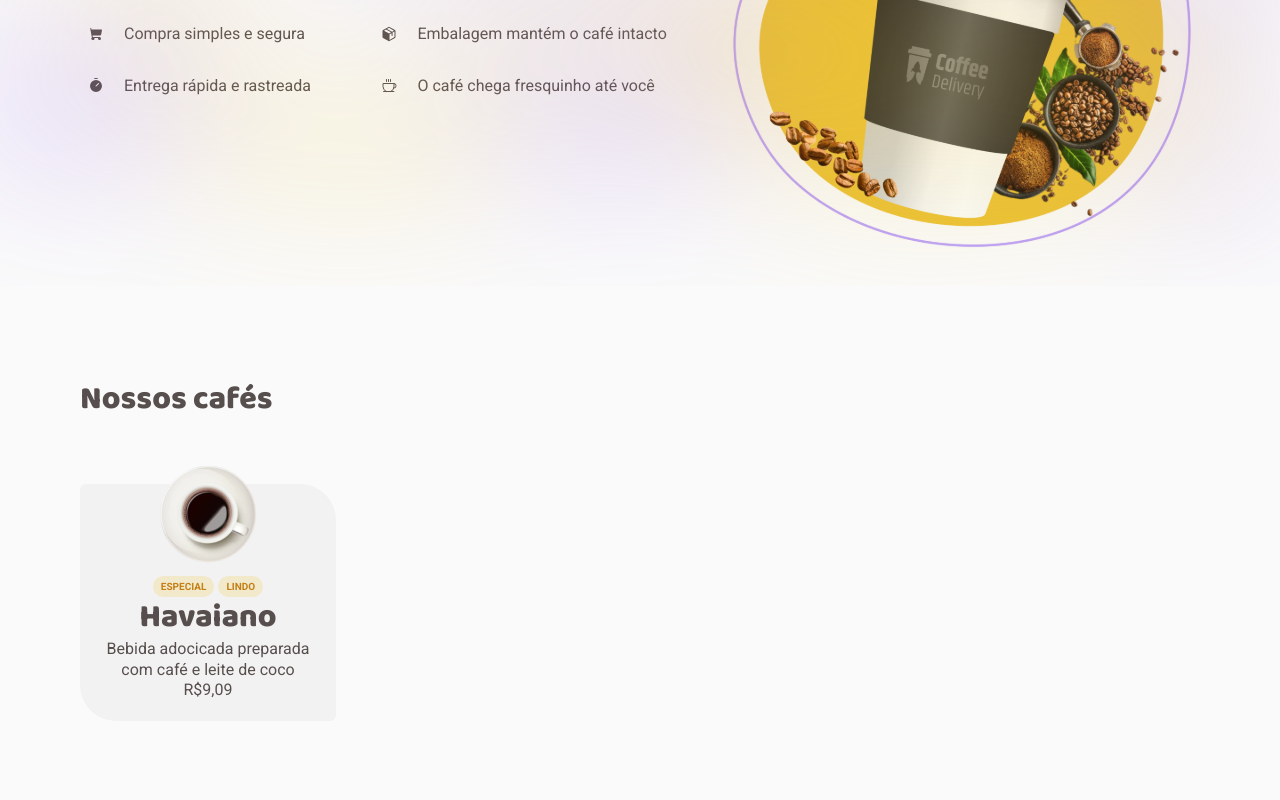
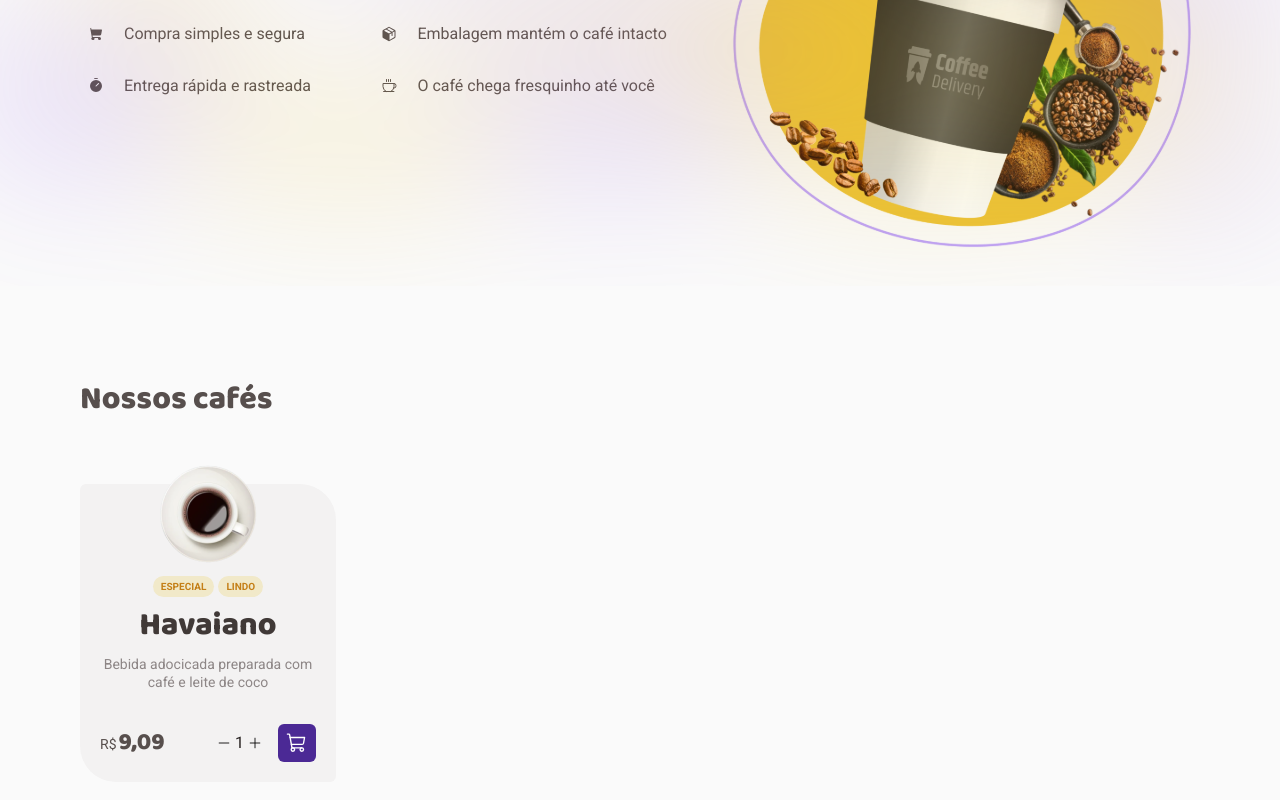
Before and after one commit to leonardoffirmino/desafio-coffe-delivery, a React (Vite) app: page / in a window 1280 px wide. Shown: the part 309-1109 px from the top of the page. Built offline with nearby package versions, Linux system fonts and the light colour scheme.

Commit message:
Finished compoment card

```diff
--- a/src/components/Card/index.tsx
+++ b/src/components/Card/index.tsx
@@ -7,9 +7,11 @@ import {
   Price,
   Tags,
   Title,
-} from './styles'
+} from './style'
 
 import americanoCoffe from '../../assets/coffes/americano.png'
+import { QuantityItem } from '../Form/QuantityItem/Index'
+import { ShoppingCart } from 'phosphor-react'
 
 export function Card() {
   return (
@@ -32,7 +34,13 @@ export function Card() {
           <span>9,09</span>
         </Price>
 
-        <Order></Order>
+        <Order>
+          <QuantityItem />
+
+          <button>
+            <ShoppingCart size={22} color="white" />
+          </button>
+        </Order>
       </ItemControl>
     </CardContainer>
   )
--- /dev/null
+++ b/src/components/Card/style.ts
@@ -0,0 +1,93 @@
+import styled from 'styled-components'
+import { mixins } from '../../styles/fontMixed'
+
+export const CardContainer = styled.div`
+  background-color: ${(props) => props.theme['base-card']};
+  padding: 0 1.25rem 1.25rem;
+  border-radius: 6px 36px;
+  width: 16rem;
+
+  display: flex;
+  flex-direction: column;
+
+  text-align: center;
+`
+
+export const CoffeImage = styled.img`
+  margin-top: -1.25rem;
+  max-width: 7.5rem;
+  max-height: 7.5rem;
+  align-self: center;
+`
+
+export const Tags = styled.div`
+  margin-top: 0.75rem;
+
+  display: flex;
+  align-items: center;
+  align-self: center;
+  gap: 4px;
+
+  span {
+    padding: 4px 8px;
+    border-radius: 100px;
+    background-color: ${(props) => props.theme['yellow-light']};
+    color: ${(props) => props.theme['yellow-dark']};
+    text-transform: uppercase;
+    ${mixins.fonts.tag};
+  }
+`
+export const Title = styled.h3`
+  margin-top: 8px;
+  width: 100%;
+
+  color: ${(props) => props.theme['base-subtitle']};
+  ${mixins.fonts.titleS}
+`
+export const Description = styled.span`
+  margin-top: 8px;
+  width: 100%;
+
+  color: ${(props) => props.theme['base-label']};
+  ${mixins.fonts.textS}
+`
+
+export const ItemControl = styled.div`
+  display: flex;
+  align-items: center;
+  justify-content: space-between;
+
+  margin-top: 32px;
+`
+export const Price = styled.div`
+  display: flex;
+  align-items: baseline;
+  gap: 2px;
+
+  span:first-child {
+    ${mixins.fonts.textS};
+    color: ${(props) => props.theme['base-text']};
+  }
+
+  span:last-child {
+    ${mixins.fonts.titleM};
+    color: ${(props) => props.theme['base-text']};
+  }
+`
+export const Order = styled.div`
+  display: flex;
+  align-items: center;
+  gap: 8px;
+
+  > button {
+    background-color: ${(props) => props.theme['purple-dark']};
+    transition: background-color 0.2s;
+    border-radius: 6px;
+    padding: 8px;
+    display: flex;
+
+    &:hover {
+      background-color: ${(props) => props.theme['purple-light']};
+    }
+  }
+`
--- a/src/components/Card/styles.ts
+++ /dev/null
@@ -1,44 +0,0 @@
-import styled from 'styled-components'
-import { mixins } from '../../styles/fontMixed'
-
-export const CardContainer = styled.div`
-  background-color: ${(props) => props.theme['base-card']};
-  padding: 0 1.25rem 1.25rem;
-  border-radius: 6px 36px;
-  width: 16rem;
-
-  display: flex;
-  flex-direction: column;
-
-  text-align: center;
-`
-
-export const CoffeImage = styled.img`
-  margin-top: -1.25rem;
-  max-width: 7.5rem;
-  max-height: 7.5rem;
-  align-self: center;
-`
-
-export const Tags = styled.div`
-  margin-top: 0.75rem;
-
-  display: flex;
-  align-items: center;
-  align-self: center;
-  gap: 4px;
-
-  span {
-    padding: 4px 8px;
-    border-radius: 100px;
-    background-color: ${(props) => props.theme['yellow-light']};
-    color: ${(props) => props.theme['yellow-dark']};
-    text-transform: uppercase;
-    ${mixins.fonts.tag};
-  }
-`
-export const Title = styled.h3``
-export const Description = styled.span``
-export const ItemControl = styled.div``
-export const Price = styled.div``
-export const Order = styled.div``
--- /dev/null
+++ b/src/components/Form/QuantityItem/Index.tsx
@@ -0,0 +1,16 @@
+import { Minus, Plus } from 'phosphor-react'
+import { Container } from './styles'
+
+export function QuantityItem() {
+  return (
+    <Container>
+      <button>
+        <Minus size={14} />
+      </button>
+      <span>1</span>
+      <button>
+        <Plus size={14} />
+      </button>
+    </Container>
+  )
+}
--- /dev/null
+++ b/src/components/Form/QuantityItem/styles.ts
@@ -0,0 +1,31 @@
+import styled from 'styled-components'
+
+export const Container = styled.div`
+  padding: 8px;
+  background-color: ${(props) => props.theme.base_color};
+  border-radius: 6px;
+
+  display: flex;
+  gap: 4px;
+
+  button {
+    background-color: transparent;
+    display: flex;
+    align-items: center;
+  }
+
+  button svg {
+    color: ${(props) => props.theme.purple}l
+
+    transition: all 0.2s;
+
+    &:hover {
+      color: ${(props) => props.theme['purple-dark']};
+    }
+  }
+
+  span {
+    padding-top: 2px;
+    color: ${(props) => props.theme['base-title']};
+  }
+`
--- a/src/components/Header/index.tsx
+++ b/src/components/Header/index.tsx
@@ -1,4 +1,4 @@
-import { AsideContainer, HeaderContainer } from './styles'
+import { AsideContainer, HeaderContainer } from './style'
 import logoCoffee from '../../assets/logo.svg'
 import { MapPin, ShoppingCart } from 'phosphor-react'
 
--- a/src/pages/Home/index.tsx
+++ b/src/pages/Home/index.tsx
@@ -1,5 +1,5 @@
 import { Coffee, Package, ShoppingCart, Timer } from 'phosphor-react'
-import { Hero, HomeContainer, Heading, InfoMain, CoffeList } from './styles'
+import { Hero, HomeContainer, Heading, InfoMain, CoffeList } from './style'
 
 import logoMainCoffee from '../../assets/coffe-home.svg'
 import background from '../../assets/background.svg'
```
Also changed, not shown: src/components/Header/style.ts (renamed from src/components/Header/styles.ts), src/pages/Home/style.ts (renamed from src/pages/Home/styles.ts).
